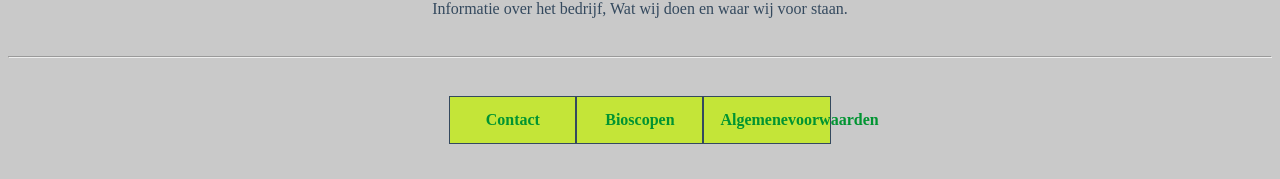
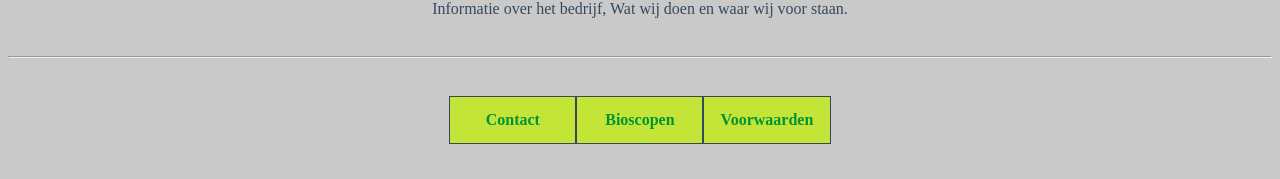
Before and after one commit to Asghar-46ab/gameplay-party, a PHP site: page /view/pages/bioscoop.php in a window 1280 px wide. Shown: the part 1114-1293 px from the top of the page. Run offline with PHP 8.4, Linux system fonts and the light colour scheme; a stand-in replaces the project's code that opens the database connection; some libraries are stand-ins or nearby versions.

Commit message:
footer gefixt

```diff
--- a/view/partials/footer.php
+++ b/view/partials/footer.php
@@ -5,7 +5,7 @@
     <div class="col-4">
       <li class="col-4 footerBarButtons" onclick="location.href='home.php'">Contact</li>
       <li class="col-4 footerBarButtons" onclick="location.href='home.php'">Bioscopen</li>
-      <li class="col-4 footerBarButtons" onclick="location.href='home.php'">Algemenevoorwaarden</li>
+      <li class="col-4 footerBarButtons" onclick="location.href='home.php'">Voorwaarden</li>
     </div>
     <div class="col-4"></div>
   </footer>
```
Also changed, not shown: view/assets/css/footerStyle.css (indentation only).
